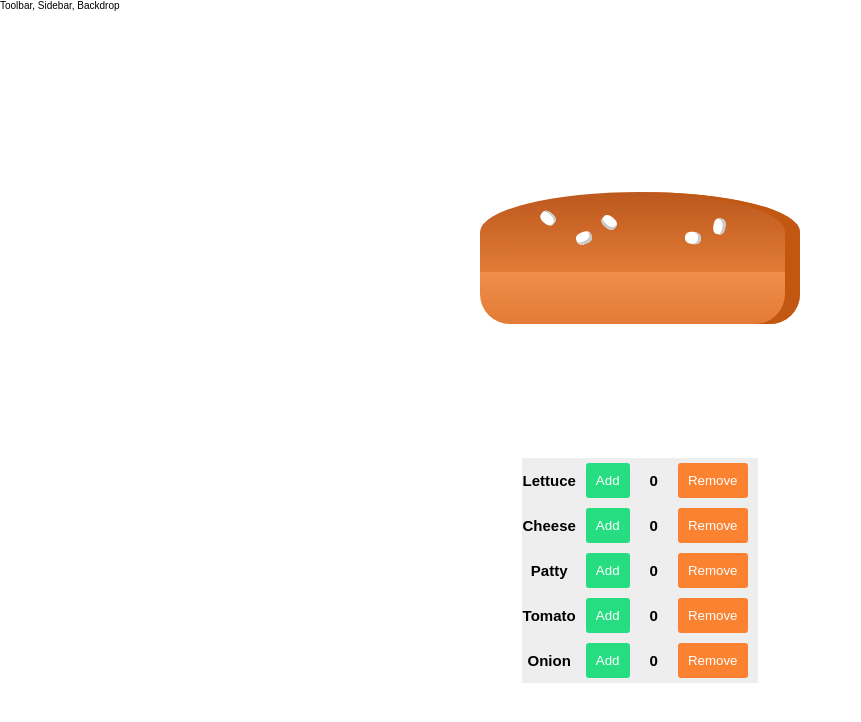
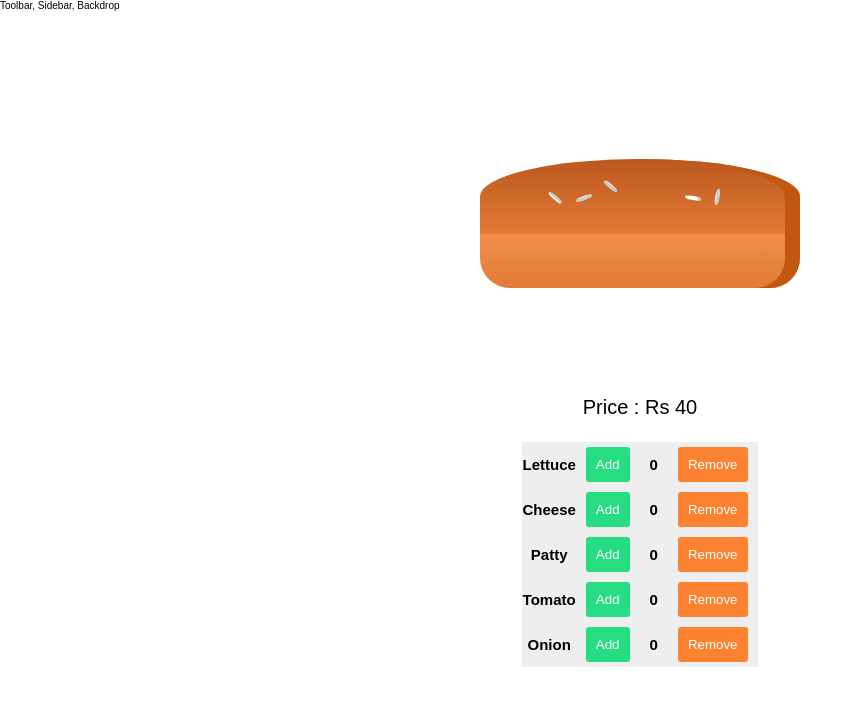
Before and after one commit to maheshwari-ashutosh/Burger-Burger, a React (Create React App) app: page / in a window 1280 px wide. Shown: the top 722 px of the page, without its empty margins (0-861 px from the left). Built offline with nearby package versions, Linux system fonts and the light colour scheme.

Commit message:
Add Prices of Ingredients and add total price for the burger

```diff
--- a/src/App.scss
+++ b/src/App.scss
@@ -17,6 +17,7 @@ $color-red: #fa8231;
   display: flex;
   flex-flow: column;
   justify-content: space-evenly;
+  align-items: center;
 }
 
 .btn {
@@ -45,3 +46,8 @@ $color-red: #fa8231;
     }
   }
 }
+
+.Price {
+  font-size: 2rem;
+  font-weight: 300;
+}
--- a/src/components/Burger/BuildControls/BuildControls.js
+++ b/src/components/Burger/BuildControls/BuildControls.js
@@ -1,17 +1,17 @@
 import React from 'react';
-import ingredients from '../BurgerIngredient/Ingredient';
+import {Ingredient} from '../BurgerIngredient/Ingredient';
 import BuildControl from './BuildControl/BuildControl';
 import './BuildControls.scss'
 
 const buildControls = props => {
-  const options = Object.keys(ingredients).map(item => {
-    if(ingredients[item] === ingredients.BREAD_BOTTOM ||
-      ingredients[item] === ingredients.BREAD_TOP ||
-      ingredients[item] === ingredients.SEEDS1 ||
-      ingredients[item] === ingredients.SEEDS2) {
+  const options = Object.keys(Ingredient).map(item => {
+    if(Ingredient[item] === Ingredient.BREAD_BOTTOM ||
+      Ingredient[item] === Ingredient.BREAD_TOP ||
+      Ingredient[item] === Ingredient.SEEDS1 ||
+      Ingredient[item] === Ingredient.SEEDS2) {
         return null;
       }
-    return <BuildControl {...props} key={item} label={ingredients[item]}/>
+    return <BuildControl {...props} key={item} label={Ingredient[item]}/>
   });
 
   return (
--- a/src/components/Burger/Burger.js
+++ b/src/components/Burger/Burger.js
@@ -1,6 +1,6 @@
 import React from 'react';
 import BurgerIngredients from './BurgerIngredient/BurgerIngredient';
-import ingredients from './BurgerIngredient/Ingredient';
+import {Ingredient} from './BurgerIngredient/Ingredient';
 import './Burger.scss';
 
 const burger = (props) => {
@@ -13,9 +13,9 @@ const burger = (props) => {
 
   return (
     <div className="Burger">
-      <BurgerIngredients type={ingredients.BREAD_TOP} />
+      <BurgerIngredients type={Ingredient.BREAD_TOP} />
       {addIngredients}
-      <BurgerIngredients type={ingredients.BREAD_BOTTOM} />
+      <BurgerIngredients type={Ingredient.BREAD_BOTTOM} />
     </div>
   );
 }
--- a/src/components/Burger/Burger.scss
+++ b/src/components/Burger/Burger.scss
@@ -1,7 +1,7 @@
 .Burger {
   grid-row: 2;
   grid-column: 3 / 7;
-  min-height: 40rem;
+  height: 30rem;
   min-width: 40rem;
   text-align: center;
   margin: auto;
--- a/src/components/Burger/BurgerIngredient/BurgerIngredient.js
+++ b/src/components/Burger/BurgerIngredient/BurgerIngredient.js
@@ -1,36 +1,36 @@
 import React from 'react';
-import ingredients from './Ingredient';
+import {Ingredient} from './Ingredient';
 import './BurgerIngredient.scss';
 import PropTypes from 'prop-types';
 
 const burgerIngredient = (props) => {
   let ingredient = null;
   switch (props.type) {
-    case ingredients.BREAD_TOP:
+    case Ingredient.BREAD_TOP:
       ingredient = (
-        <div className={ingredients.BREAD_TOP}>
-          <div className={ingredients.SEEDS1}></div>
-          <div className={ingredients.SEEDS2}></div>
+        <div className={Ingredient.BREAD_TOP}>
+          <div className={Ingredient.SEEDS1}></div>
+          <div className={Ingredient.SEEDS2}></div>
         </div>
       );
       break;
-    case ingredients.BREAD_BOTTOM:
-      ingredient = <div className={ingredients.BREAD_BOTTOM}></div>;
+    case Ingredient.BREAD_BOTTOM:
+      ingredient = <div className={Ingredient.BREAD_BOTTOM}></div>;
       break;
-    case ingredients.LETTUCE:
-      ingredient = <div className={ingredients.LETTUCE}></div>;
+    case Ingredient.LETTUCE:
+      ingredient = <div className={Ingredient.LETTUCE}></div>;
       break;
-    case ingredients.TOMATO:
-      ingredient = <div className={ingredients.TOMATO}></div>;
+    case Ingredient.TOMATO:
+      ingredient = <div className={Ingredient.TOMATO}></div>;
       break;
-    case ingredients.ONION:
-      ingredient = <div className={ingredients.ONION}></div>;
+    case Ingredient.ONION:
+      ingredient = <div className={Ingredient.ONION}></div>;
       break;
-    case ingredients.PATTY:
-      ingredient = <div className={ingredients.PATTY}></div>;
+    case Ingredient.PATTY:
+      ingredient = <div className={Ingredient.PATTY}></div>;
       break;
-    case ingredients.CHEESE:
-      ingredient = <div className={ingredients.CHEESE}></div>;
+    case Ingredient.CHEESE:
+      ingredient = <div className={Ingredient.CHEESE}></div>;
       break;
     default:
       ingredient = null;
--- a/src/components/Burger/BurgerIngredient/BurgerIngredient.scss
+++ b/src/components/Burger/BurgerIngredient/BurgerIngredient.scss
@@ -1,5 +1,5 @@
 .BreadBottom {
-  height: 13%;
+  height: 18%;
   width: 80%;
   background: linear-gradient(#f08e4a, #e27b36);
   border-radius: 0 0 30px 30px;
@@ -8,7 +8,7 @@
 }
 
 .BreadTop {
-  height: 20%;
+  height: 25%;
   width: 80%;
   background: linear-gradient(#bc581e, #e27b36);
   border-radius: 50% 50% 0 0;
@@ -19,7 +19,7 @@
 
 .Seeds1 {
   width: 5%;
-  height: 15%;
+  height: 5%;
   position: absolute;
   background-color: white;
   left: 30%;
@@ -57,7 +57,7 @@
 
 .Seeds2 {
   width: 5%;
-  height: 15%;
+  height: 5%;
   position: absolute;
   background-color: white;
   left: 64%;
@@ -82,7 +82,7 @@
 
 .Tomato {
   width: 80%;
-  height: 3%;
+  height: 5%;
   margin: 0 auto;
   position: relative;
 
@@ -99,19 +99,19 @@
 
   &::after {
     content: '';
+    height: 100%;
     width: 49%;
     display: block;
     position: absolute;
     right: 0;
     background: linear-gradient(#ec1912, #f16209);
-    height: 100%;
     border-radius: 2px;
   }
 }
 
 .Patty {
   width: 80%;
-  height: 10%;
+  height: 15%;
   max-height: 30%;
   background: linear-gradient(#7f3608, #702e05);
   margin: 0 auto;
--- a/src/components/Burger/BurgerIngredient/Ingredient.js
+++ b/src/components/Burger/BurgerIngredient/Ingredient.js
@@ -1,4 +1,4 @@
-const ingredient = {
+export const Ingredient = {
   BREAD_TOP: 'BreadTop',
   BREAD_BOTTOM: 'BreadBottom',
   LETTUCE: 'Lettuce',
@@ -10,4 +10,10 @@ const ingredient = {
   SEEDS2: 'Seeds2'
 };
 
-export default Object.freeze(ingredient);
+export const Price = {
+  Lettuce: 10,
+  Cheese: 15,
+  Patty: 30,
+  Tomato: 5,
+  Onion: 5,
+};
--- a/src/containers/BurgerBuilder/BurgerBuilder.js
+++ b/src/containers/BurgerBuilder/BurgerBuilder.js
@@ -1,22 +1,26 @@
 import React from 'react';
 import Burger from '../../components/Burger/Burger';
 import BuildControls from '../../components/Burger/BuildControls/BuildControls';
+import {Price} from '../../components/Burger/BurgerIngredient/Ingredient';
 
 class BurgerBuilder extends React.Component {
   state = {
-    ingredients: {
-
-    },
+    ingredients: {},
+    price: 40
   };
 
   addIngredientHandler(ingredient, event) {
     console.log(ingredient, event);
     this.setState((state) => {
       const ingredients = {...state.ingredients};
-      ingredients[ingredient] = ingredients[ingredient] ? ingredients[ingredient]+1 : 1;
+      ingredients[ingredient] = ingredients[ingredient]
+        ? ingredients[ingredient] + 1
+        : 1;
+      const price = state.price + Price[ingredient];
       return {
         ingredients,
-      }
+        price
+      };
     });
   }
 
@@ -24,28 +28,32 @@ class BurgerBuilder extends React.Component {
     console.log(ingredient);
     this.setState((state) => {
       const ingredients = {...state.ingredients};
-      if(ingredients[ingredient]) {
+      let price = state.price;
+      if (ingredients[ingredient]) {
         ingredients[ingredient]--;
-        if(!ingredients[ingredient]) {
+        price -= Price[ingredient];
+        if (!ingredients[ingredient]) {
           delete ingredients[ingredient];
         }
       }
       return {
         ingredients,
-      }
+        price,
+      };
     });
   }
 
   render() {
     return (
-      <div className='Main'>
+      <>
         <Burger ingredients={this.state.ingredients} />
+        <h2 className="Price">Price : Rs {this.state.price}</h2>
         <BuildControls
           add={this.addIngredientHandler.bind(this)}
           remove={this.removeIngredientHandler.bind(this)}
           quantity={this.state.ingredients}
         />
-      </div>
+      </>
     );
   }
 }
```
